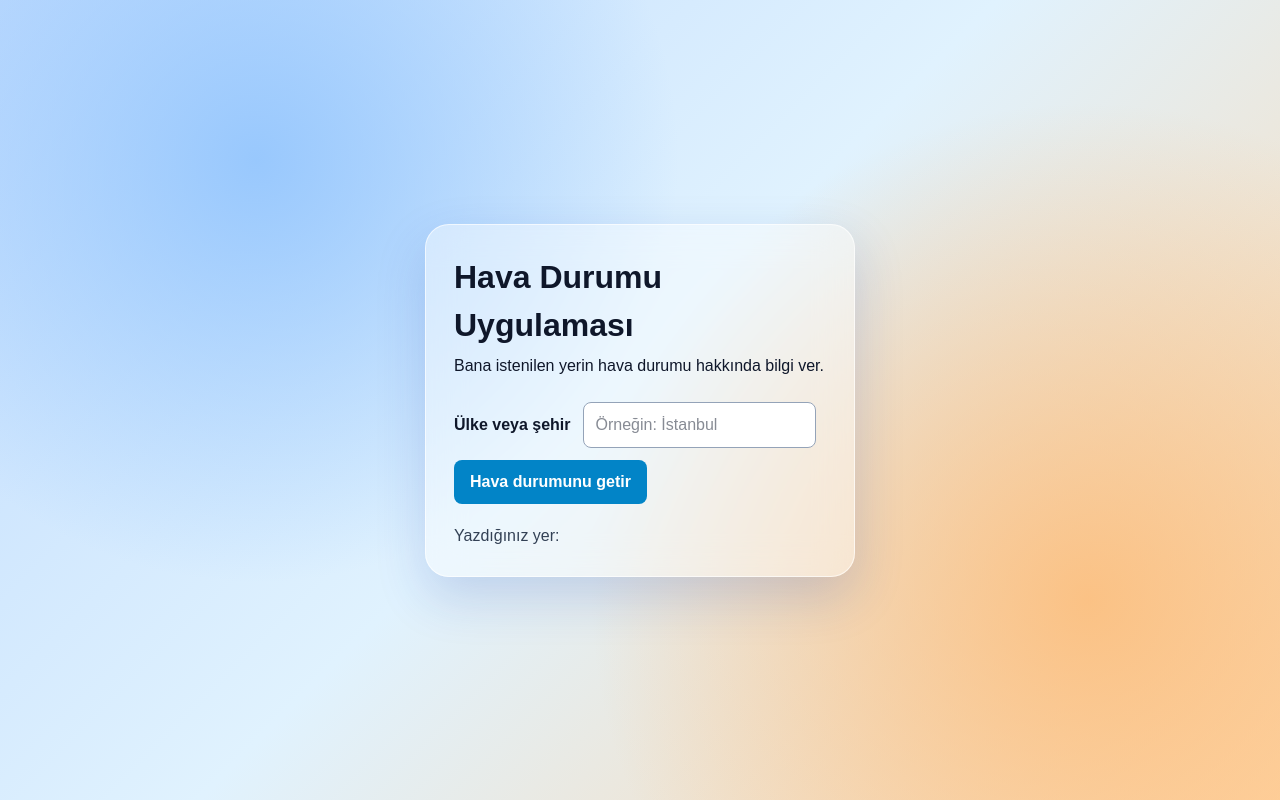
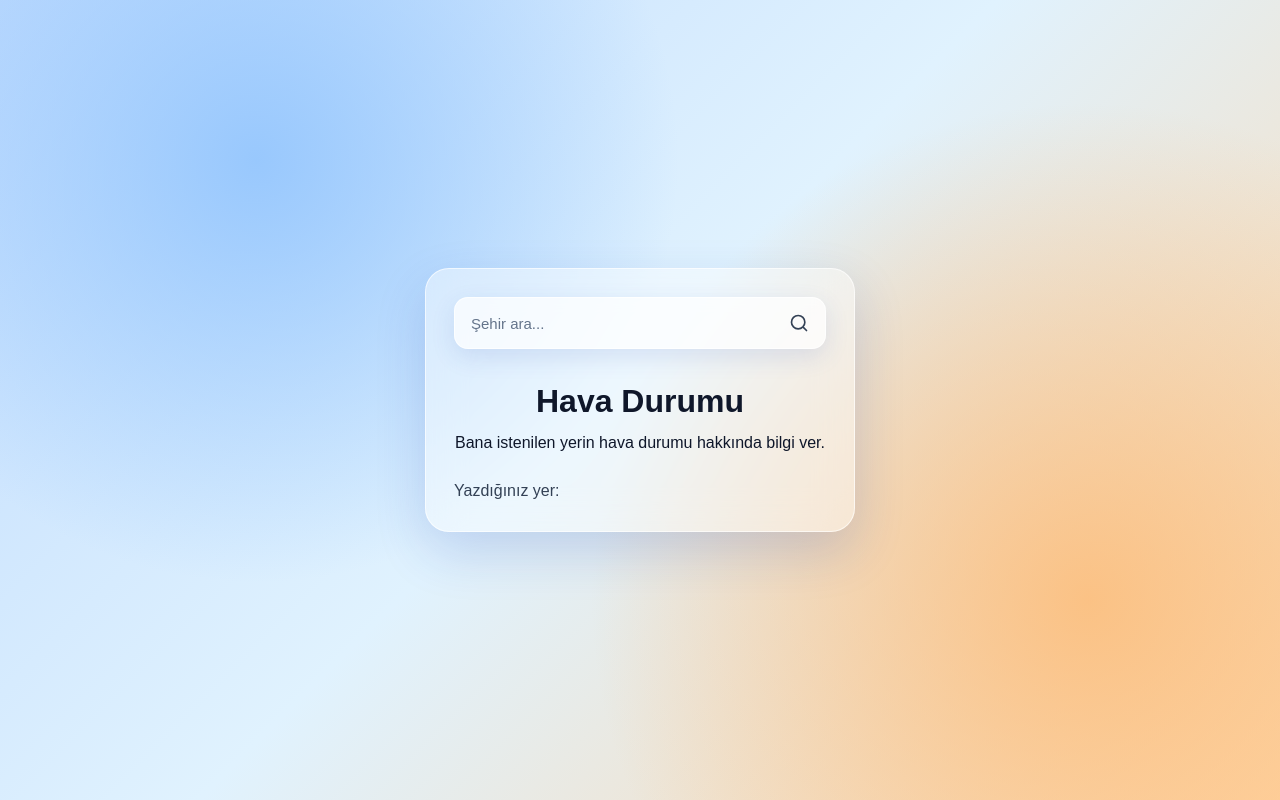
Before and after one commit to eyluldenizs/weather-app, a Next.js app: page / in a window 1280 px wide. Built offline with nearby package versions, Linux system fonts and the light colour scheme.

Commit message:
Style weather search input

```diff
--- a/app/globals.css
+++ b/app/globals.css
@@ -19,21 +19,26 @@
   }
 }
 
+
 body {
   background: var(--background);
   color: var(--foreground);
   font-family: Arial, Helvetica, sans-serif;
 }
 .weather-page {
-  min-height: 100vh;
+  min-height: 100vh; /* Sayfanın en az ekran yüksekliği kadar olmasını sağlar */
+
+  /* İçindeki kartı Flexbox kullanarak konumlandırabilmemizi sağlar */
   display: flex;
+  /* Kartı dikey eksende ortalar */
   align-items: center;
+  /* Kartı yatay eksende ortalar */
   justify-content: center;
   padding: 24px;
   background:
     radial-gradient(
       circle at 20% 20%,
-      rgba(147, 197, 253, 0.9),
+      rgba(147, 197, 253, 0.9),/* red,green,blue,alpha(saydamlık) */
       transparent 35%
     ),
     radial-gradient(
@@ -56,13 +61,16 @@ body {
   padding: 28px;
   border: 1px solid rgba(255, 255, 255, 0.65);
   border-radius: 24px;
-  background-color: rgba(255, 255, 255, 0.42);
+  background-color: rgba(255, 255, 255, 0.42);/* Yarı saydam beyaz kart arka planı */
   box-shadow: 0 20px 50px rgba(30, 64, 175, 0.18);
+    /* Kartın arkasında görünen renkleri bulanıklaştırır */
   backdrop-filter: blur(18px);
   -webkit-backdrop-filter: blur(18px);
 }
 .weather-title {
-  margin-bottom: 5px;
+   margin-top: 28px;
+  margin-bottom: 6px;
+   text-align: center;
   font-size: 32px;
   font-weight: 700;
 }
@@ -70,42 +78,96 @@ body {
 .weather-description {
   margin-bottom: 24px;
   font-size: 16px;
+  text-align: center;
 }
 
 .search-box {
-  display: flex;
-  align-items: center;
-  flex-wrap: wrap;
-  gap: 12px;
+  /* İkon butonunun input'a göre konumlanmasını sağlar */
+  position: relative;
+  width: 100%;
 }
 
 .search-label {
-  font-size: 16px;
-  font-weight: 600;
+  /* Label'ı görsel olarak gizler, ekran okuyucular için korur */
+  position: absolute;
+  width: 1px;
+  height: 1px;
+  padding: 0;
+  margin: -1px;
+  overflow: hidden;
+  white-space: nowrap;
+  border: 0;
+  clip: rect(0, 0, 0, 0);
 }
 
 .search-input {
-  padding: 10px 12px;
-  border: 1px solid #94a3b8;
-  border-radius: 8px;
-  background-color: white;
+  width: 100%;
+  height: 52px;
+
+  /* Sağdaki büyük boşluk, yazının ikonun altına girmesini önler */
+  padding: 0 52px 0 16px;
+
+  border: 1px solid rgba(255, 255, 255, 0.7);
+  border-radius: 14px;
+  outline: none;
+
+  background-color: rgba(255, 255, 255, 0.72);
   color: #0f172a;
-  font-size: 16px;
+  box-shadow: 0 8px 24px rgba(30, 64, 175, 0.12);
+
+  font-size: 15px;
+
+  /* Odaklanma stillerinin yumuşak değişmesini sağlar */
+  transition:
+    border-color 0.2s ease,
+    box-shadow 0.2s ease;
+}
+
+/* Input içindeki örnek metnin rengini değiştirir */
+.search-input::placeholder {
+  color: #64748b;
+}
+
+/* Kullanıcı input'a tıkladığında uygulanır */
+.search-input:focus {
+  border-color: rgba(59, 130, 246, 0.65);
+  box-shadow: 0 8px 24px rgba(30, 64, 175, 0.15),
+    0 0 0 3px rgba(59, 130, 246, 0.15);
 }
 
 .search-button {
-  padding: 10px 16px;
+  /* Butonu search-box içinde serbestçe konumlandırır */
+  position: absolute;
+  top: 50%;
+  right: 8px;
+
+  /* Butonu kendi yüksekliğine göre dikey ortalar */
+  transform: translateY(-50%);
+
+  width: 38px;
+  height: 38px;
+  padding: 0;
   border: none;
-  border-radius: 8px;
-  background-color: #0284c7;
-  color: white;
-  font-size: 16px;
-  font-weight: 600;
+  border-radius: 10px;
+
+  /* SVG ikonunu butonun ortasına yerleştirir */
+  display: flex;
+  align-items: center;
+  justify-content: center;
+
+  background-color: transparent;
+  color: #334155;
   cursor: pointer;
+
+  transition:
+    background-color 0.2s ease,
+    color 0.2s ease;
 }
 
+/* Fare butonun üzerine geldiğinde uygulanır */
 .search-button:hover {
-  background-color: #0369a1;
+  background-color: rgba(59, 130, 246, 0.12);
+  color: #1d4ed8;
 }
 
 .city-preview {
--- a/app/page.js
+++ b/app/page.js
@@ -8,30 +8,49 @@ export default function Home() {
   return (
     <main className="weather-page">
       <section className="weather-card">
-      <h1 className="weather-title">Hava Durumu Uygulaması</h1>
-
-      <p className="weather-description">
-        Bana istenilen yerin hava durumu hakkında bilgi ver.
-      </p>
 
          <div className="search-box">
+          {/* Label görsel olarak gizlenecek ama erişilebilir kalacak */}
           <label className="search-label" htmlFor="city">
-          Ülke veya şehir
+            Şehir veya ilçe ara
           </label>
 
           <input
             className="search-input"
             id="city"
             type="text"
-          placeholder="Örneğin: İstanbul"
+            placeholder="Şehir ara..."
             value={city}
             onChange={(event) => setCity(event.target.value)}
           />
 
-        <button className="search-button" type="button">
-          Hava durumunu getir
+          {/* Arama kutusunun sağındaki ikon butonu */}
+          <button
+            className="search-button"
+            type="button"
+            aria-label="Hava durumunu ara"
+          >
+            <svg
+              aria-hidden="true"
+              viewBox="0 0 24 24"
+              width="20"
+              height="20"
+            >
+              <path
+                d="m21 21-4.35-4.35m2.35-5.65a8 8 0 1 1-16 0 8 8 0 0 1 16 0Z"
+                fill="none"
+                stroke="currentColor"
+                strokeWidth="2"
+                strokeLinecap="round"
+              />
+            </svg>
           </button>
         </div>
+      <h1 className="weather-title">Hava Durumu </h1>
+
+      <p className="weather-description">
+        Bana istenilen yerin hava durumu hakkında bilgi ver.
+      </p>
 
        <p className="city-preview">
         Yazdığınız yer: {city}
```
Lines whose indentation alone changed are shown as unchanged.
